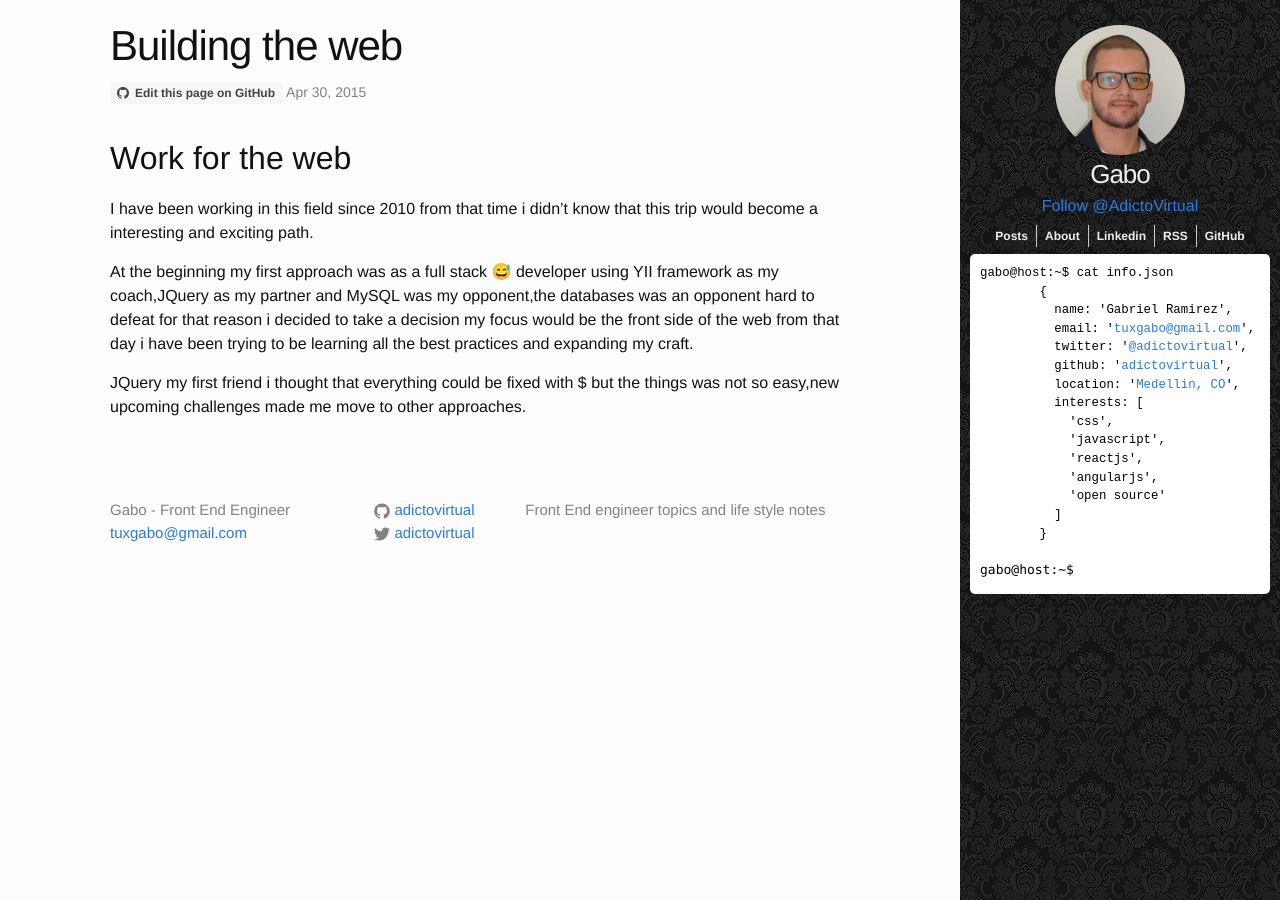
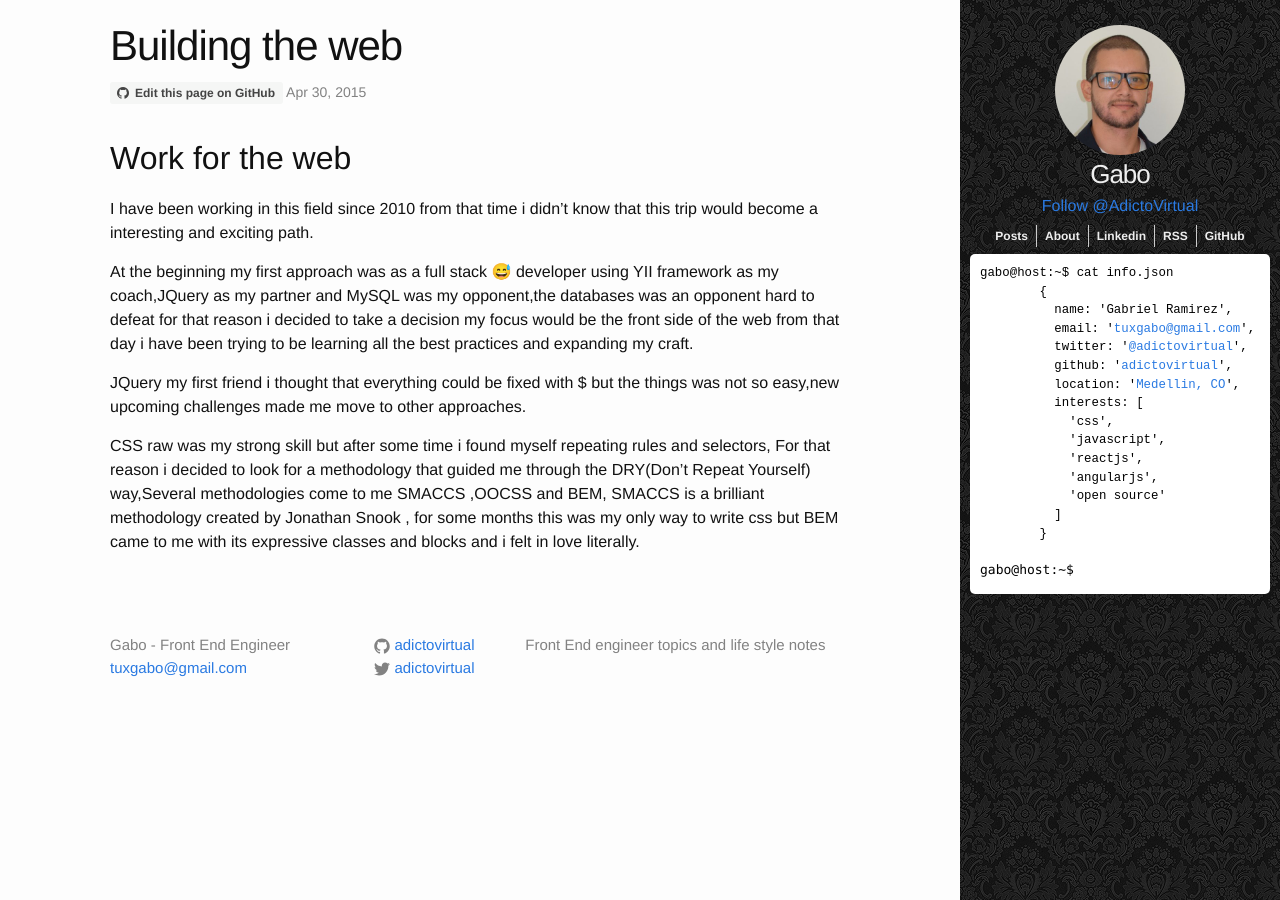
Before and after one commit to juanramirezc2/adictovirtual.github.io, a Jekyll site: the page built from _posts/2015-05-10-building-the-web.md, in a window 1280 px wide. Built offline with Jekyll 4.4.1, drawn with Linux system fonts in a browser that asks for light colours; nearby versions of some CDN libraries; comment, search, counter and statistics services are not loaded.

Commit message:
BEM added

```diff
--- a/_posts/2015-05-10-building-the-web.md
+++ b/_posts/2015-05-10-building-the-web.md
@@ -14,3 +14,5 @@ At the beginning my first approach was as a full stack 😅 developer using YII
 
 
 JQuery my first friend i thought that everything could be fixed with $ but the things was not so easy,new upcoming challenges made me move to other approaches.
+
+CSS raw was my strong skill but after some time i found myself repeating rules and selectors, For that reason i decided to look for a methodology that guided  me through the  DRY(Don't Repeat Yourself) way,Several methodologies come to me SMACCS ,OOCSS and  BEM, SMACCS is a brilliant methodology created by Jonathan Snook , for some months this was my only way to write css but BEM came to me with its expressive classes and blocks and i felt in love literally.
```
